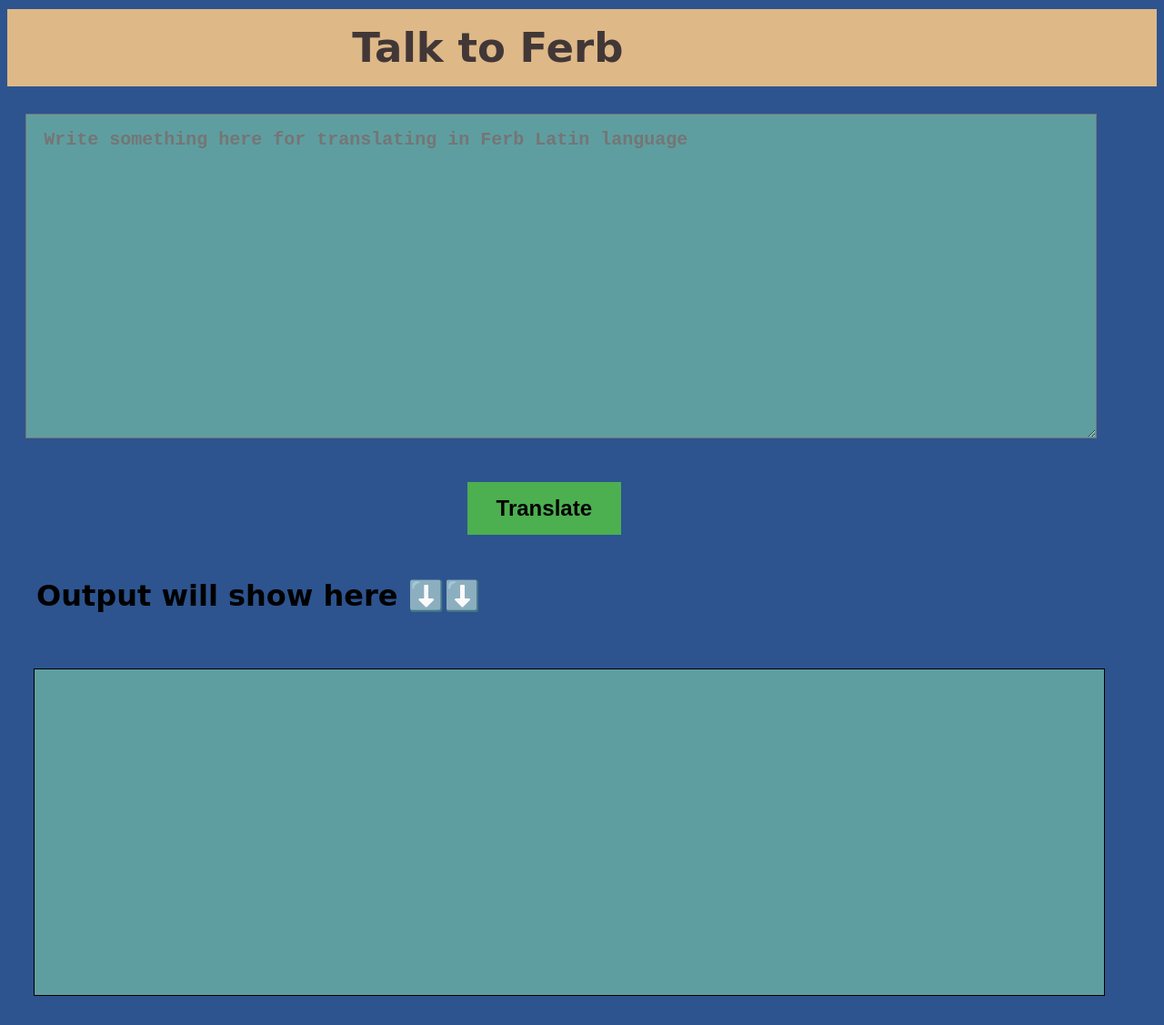
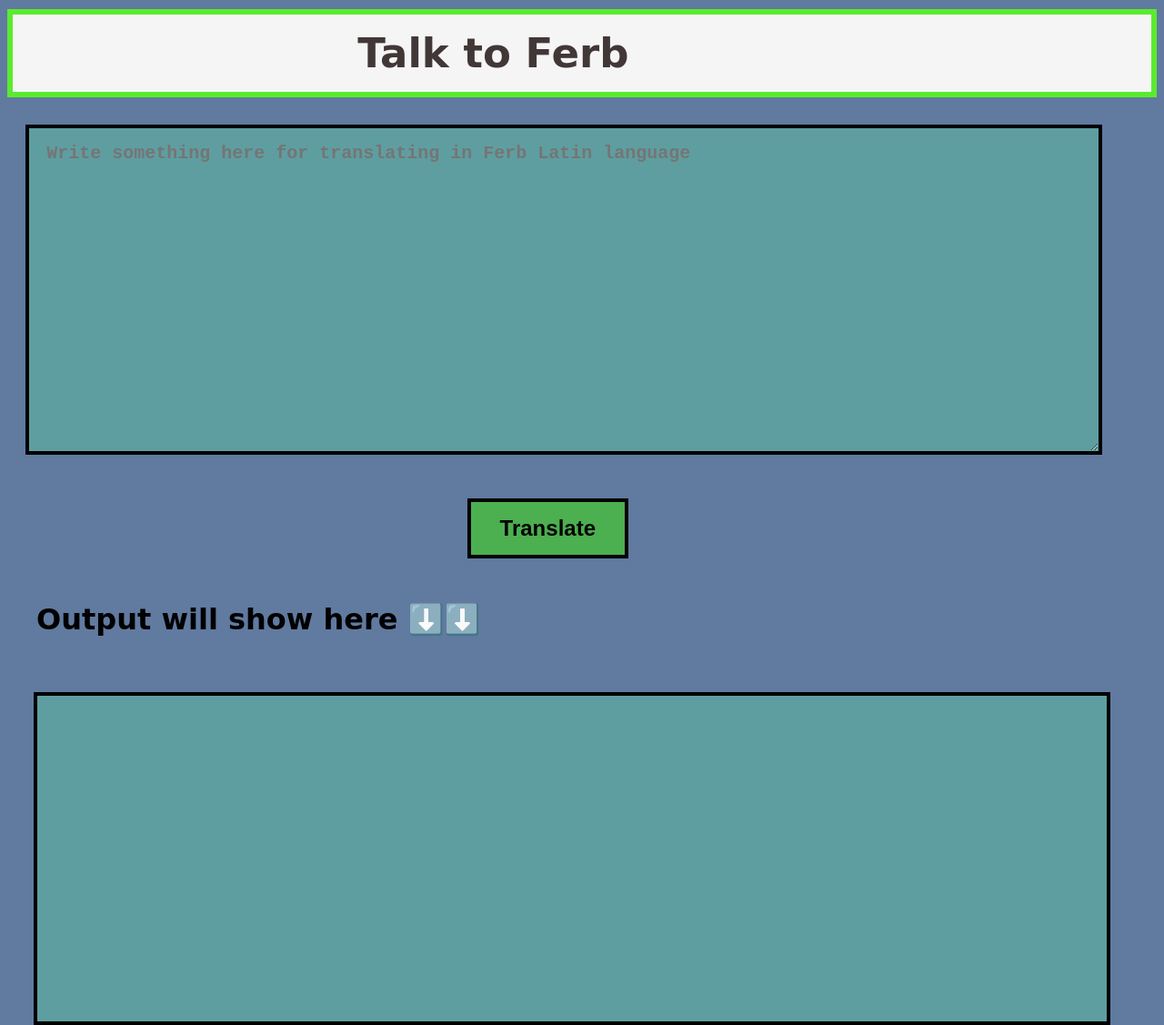
Before and after one commit to arpitkarnak/FerbSpeak, a plain HTML site: page index.html in a window 1280 px wide. Shown: the part 20-1147 px from the top of the page at 91% size. Drawn offline with Linux system fonts and the light colour scheme.

Commit message:
fix: css

```diff
--- a/index.html
+++ b/index.html
@@ -13,10 +13,11 @@
         display: block;
         margin: 1.8rem;
         padding: 1.2rem;
+        border: 4px solid black;
       }
 
       #output {
-        border: 1px solid black;
+        border: 4px solid black;
         width: 90%;
         height: 40vh;
         display: block;
--- a/style.css
+++ b/style.css
@@ -1,15 +1,16 @@
 body {
   font-family: cursive;
-  background-color: rgb(45, 84, 143);
+  background-color: rgb(97, 122, 160);
 }
 
 #mainHeading {
   font-size: 45px;
   color: rgb(66, 55, 55);
-  background-color: burlywood;
+  background-color: whitesmoke;
   padding-left: 30%;
   padding-top: 1rem;
   padding-bottom: 1rem;
+  border: 6px solid rgb(90, 235, 46);
 }
 
 #txt-input {
@@ -33,6 +34,7 @@ body {
   margin-left: 40%;
   font-size: x-large;
   font-weight: bolder;
+  border: 4px solid black;
 }
 
 .heading2 {
```
